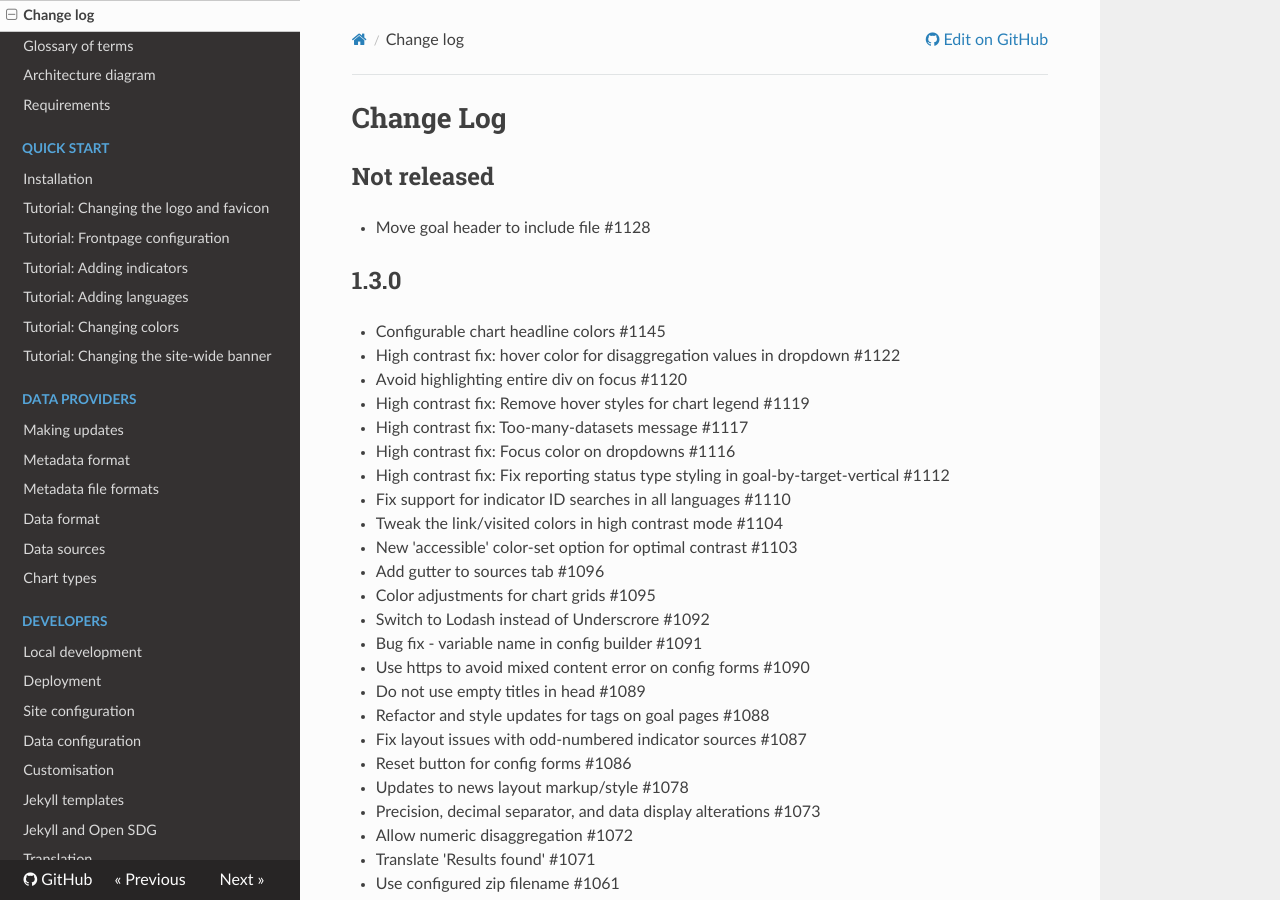
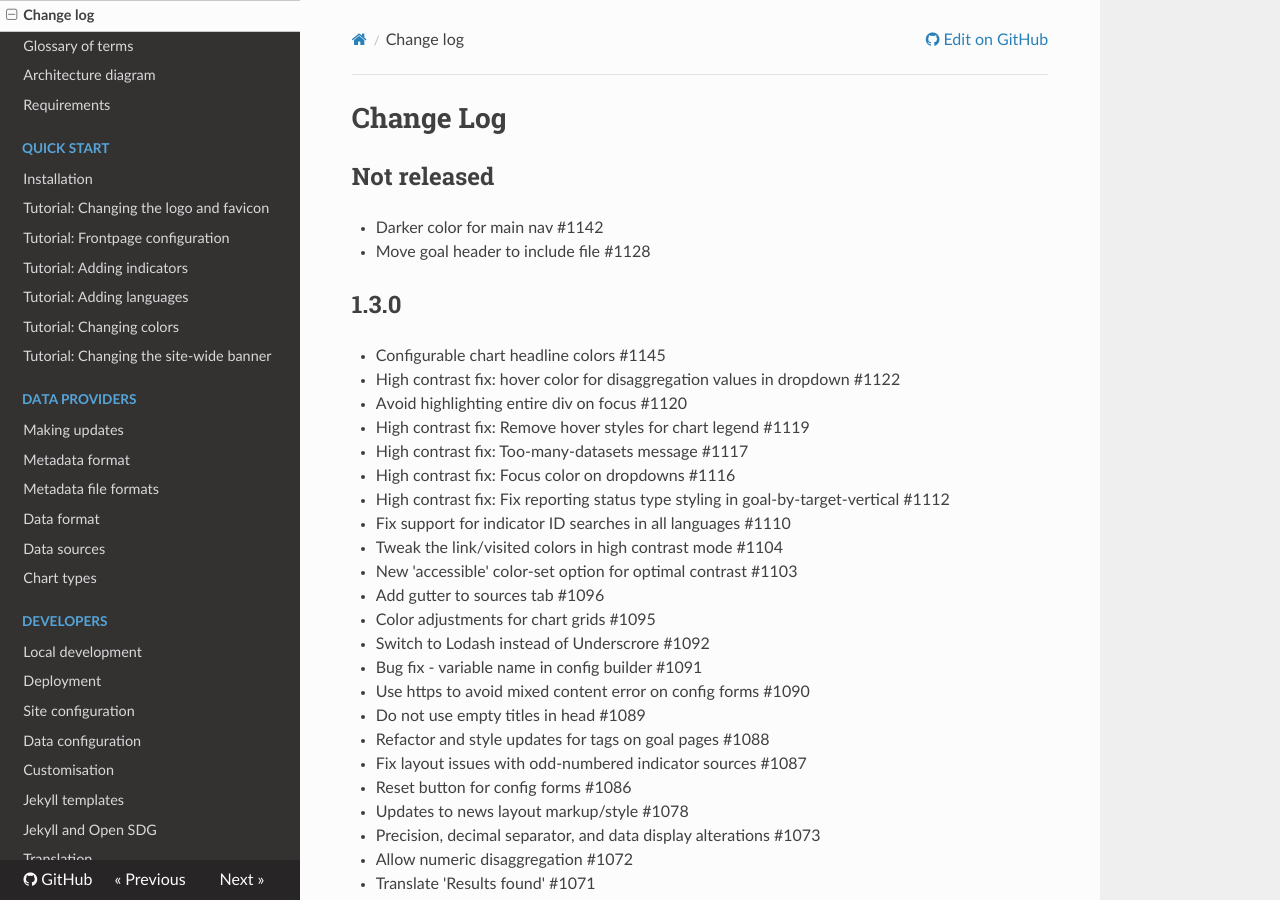
Before and after one commit to open-sdg/open-sdg, an MkDocs documentation site: the page built from docs/changelog.md, in a window 1280 px wide and 900 px high. Built offline with MkDocs 1.6.1, drawn with Linux system fonts in a browser that asks for light colours; nearby versions of some CDN libraries; old or Windows-style settings are respelled for this version of MkDocs.

Commit message:
Changelog for main nav color change

```diff
--- a/docs/changelog.md
+++ b/docs/changelog.md
@@ -2,6 +2,7 @@
 
 ## Not released
 
+* Darker color for main nav #1142
 * Move goal header to include file #1128
 
 ## 1.3.0
```
